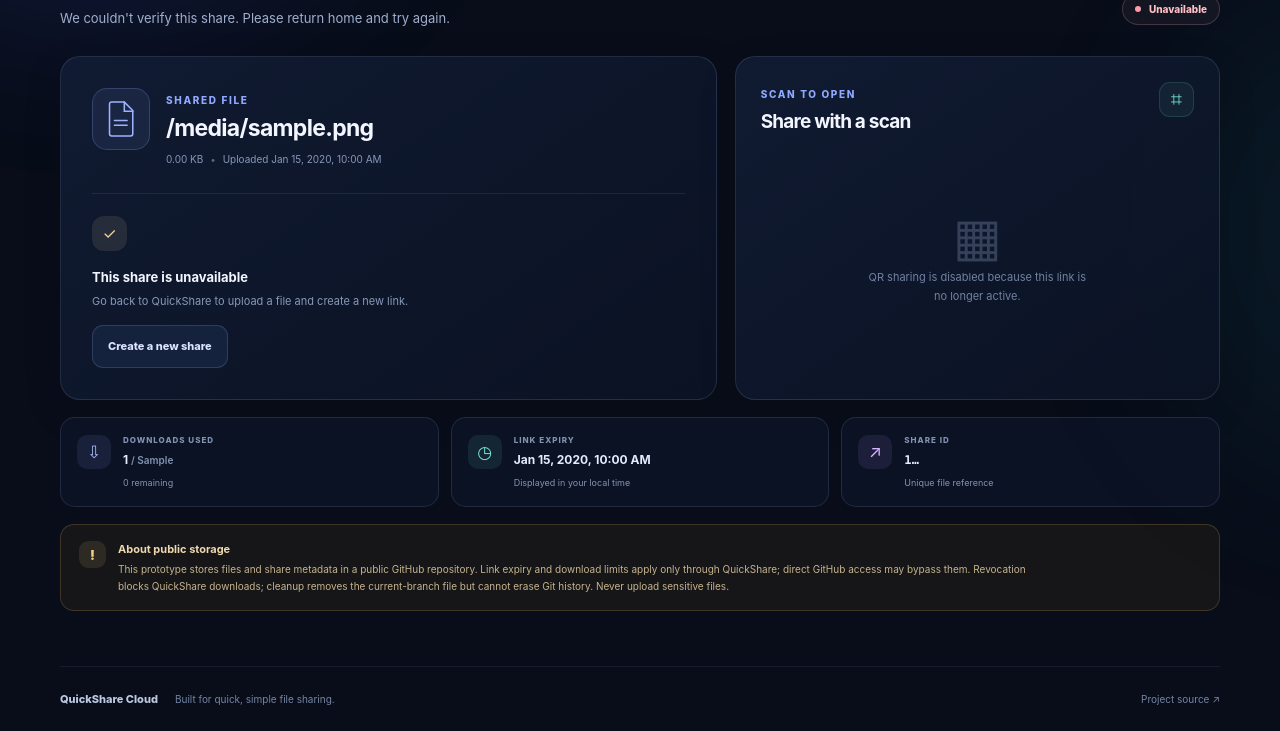
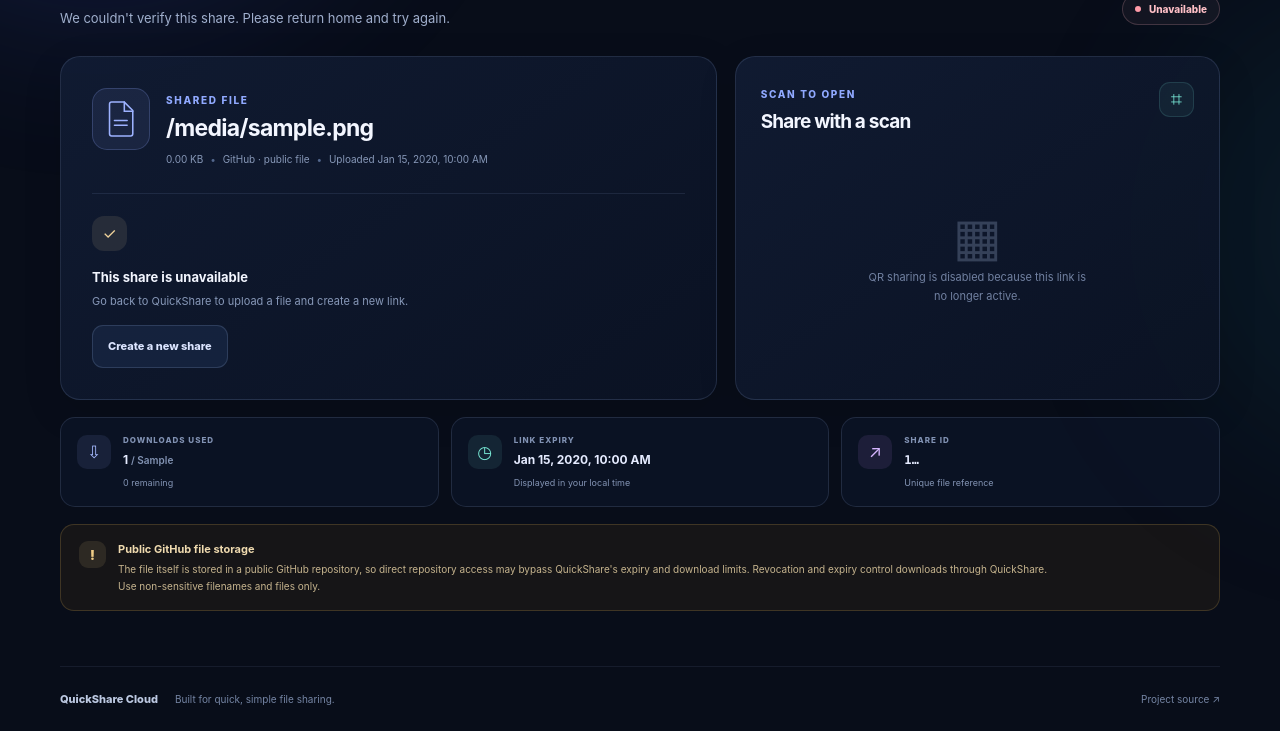
Before and after one commit to Darshan-U-P/QuickShare-Cloud, a Flask app: template templates/share.html in a window 1280 px wide. Shown: the part 244-975 px from the top of the page. Run offline with Flask 3, Linux system fonts and the light colour scheme; the template is opened without the code that fills it: most values are stand-ins (such as "Sample title", 1, 10 or a date in 2020).

Commit message:
Show selected storage provider and clarify privacy on share page

```diff
--- a/templates/share.html
+++ b/templates/share.html
@@ -45,7 +45,7 @@
         <span class="large-file-icon" aria-hidden="true"><svg viewBox="0 0 44 52" fill="none"><path d="M8 2h18l12 12v33a3 3 0 0 1-3 3H8a3 3 0 0 1-3-3V5a3 3 0 0 1 3-3Z" stroke="currentColor" stroke-width="2.2" stroke-linejoin="round"/><path d="M26 2v13h12M12 28h18M12 35h18" stroke="currentColor" stroke-width="2.2" stroke-linecap="round"/></svg></span>
         <div class="file-heading">
           <span class="section-kicker">SHARED FILE</span><h2 title="{{ file.original_filename }}">{{ file.original_filename }}</h2>
-          <p>{{ "%.2f"|format(file.file_size / 1024) }} KB <span class="meta-dot">•</span> Uploaded <time data-format-date datetime="{{ file.upload_time }}">{{ file.upload_time }}</time></p>
+          <p>{{ "%.2f"|format(file.file_size / 1024) }} KB <span class="meta-dot">•</span> {{ "Google Drive · private file" if file.storage_provider == "google_drive" else "GitHub · public file" }} <span class="meta-dot">•</span> Uploaded <time data-format-date datetime="{{ file.upload_time }}">{{ file.upload_time }}</time></p>
         </div>
       </div>
       {% if status == "active" %}
@@ -88,7 +88,7 @@
     <article class="metric-card"><span class="metric-icon metric-mint" aria-hidden="true">◷</span><div><span class="metric-label">LINK EXPIRY</span><strong><time data-format-date datetime="{{ file.expiry_time }}">{{ file.expiry_time }}</time></strong><span class="metric-foot">Displayed in your local time</span></div></article>
     <article class="metric-card"><span class="metric-icon metric-violet" aria-hidden="true">↗</span><div><span class="metric-label">SHARE ID</span><strong class="share-id">{{ file.share_id[:8] }}…</strong><span class="metric-foot">Unique file reference</span></div></article>
   </section>
-  <div class="storage-disclaimer"><span class="disclaimer-icon" aria-hidden="true">!</span><div><strong>About public storage</strong><p>This prototype stores files and share metadata in a public GitHub repository. Link expiry and download limits apply only through QuickShare; direct GitHub access may bypass them. Revocation blocks QuickShare downloads; cleanup removes the current-branch file but cannot erase Git history. Never upload sensitive files.</p></div></div>
+  <div class="storage-disclaimer"><span class="disclaimer-icon" aria-hidden="true">!</span><div><strong>{% if file.storage_provider == "google_drive" %}Private file storage · Public share metadata{% else %}Public GitHub file storage{% endif %}</strong><p>{% if file.storage_provider == "google_drive" %}The file contents are stored privately in Google Drive and are served through QuickShare after access checks. Share metadata such as filename, expiry and download count remains in the public GitHub repository. {% else %}The file itself is stored in a public GitHub repository, so direct repository access may bypass QuickShare's expiry and download limits. {% endif %}Revocation and expiry control downloads through QuickShare. Use non-sensitive filenames and files only.</p></div></div>
 </section>
 
 
```
